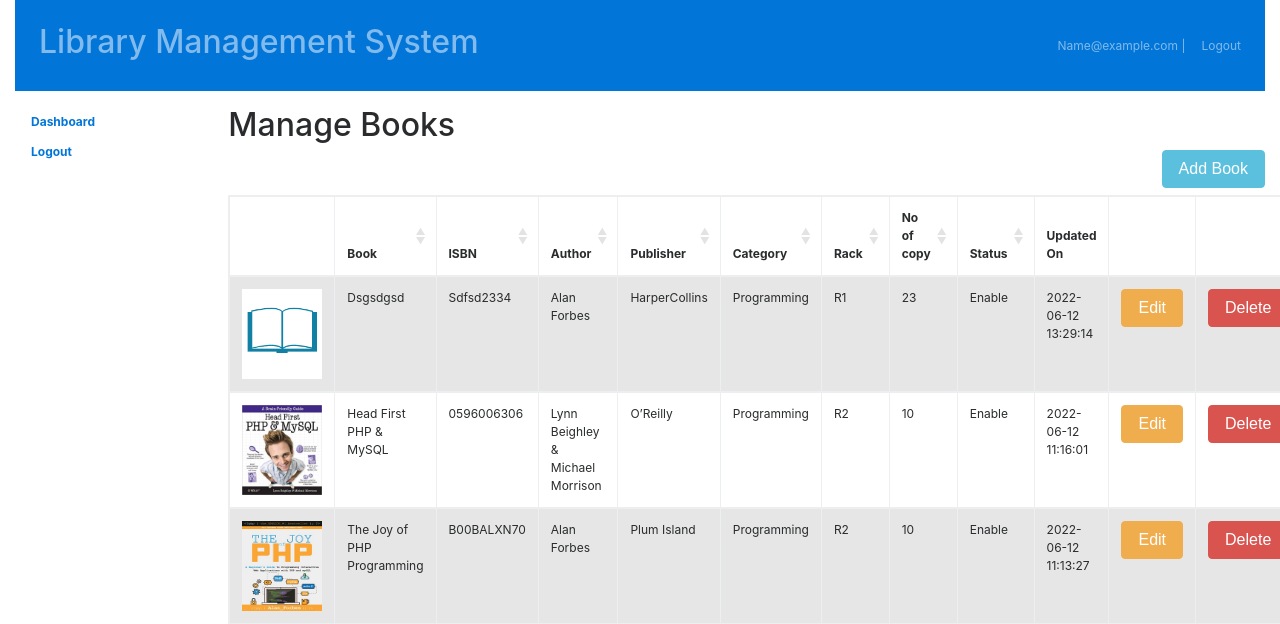
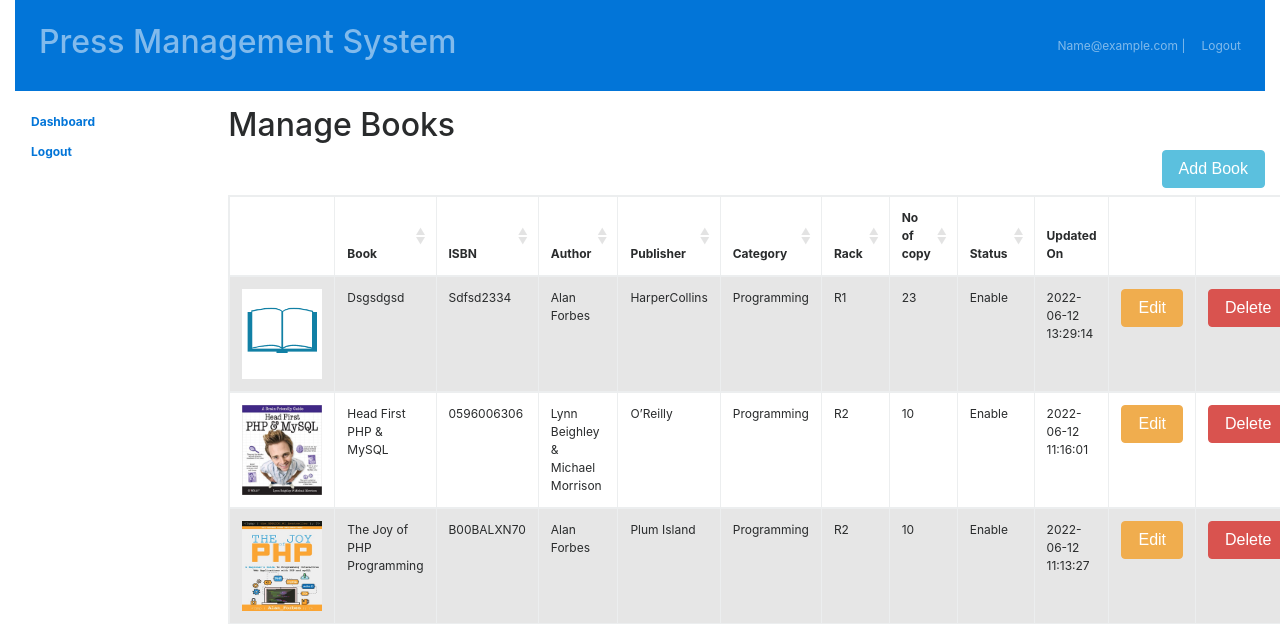
Before and after one commit to Nithishdpn/press-management, a PHP site: page /dashboard.php in a window 1280 px wide. Shown: the top 624 px of the page. Run offline with PHP 8.4, Linux system fonts and the light colour scheme; the visitor is signed in with stand-in values (Sample User, id 1); data comes from the database, SQL or seed files in the repository; some libraries are stand-ins or nearby versions.

Commit message:
name_modified

```diff
--- a/top_menus.php
+++ b/top_menus.php
@@ -5,7 +5,7 @@
     <div class="navbar-collapse collapse" id="collapsingNavbar">
       <ul class="navbar-nav">
         <li class="nav-item active">
-           <h2><a class="nav-link" href="dashboard.php">Library Management System <span class="sr-only">LMS</span></a></h2>
+           <h2><a class="nav-link" href="dashboard.php">Press Management System<span class="sr-only">LMS</span></a></h2>
         </li>
       </ul>
 	  <ul class="navbar-nav ml-auto">
```
